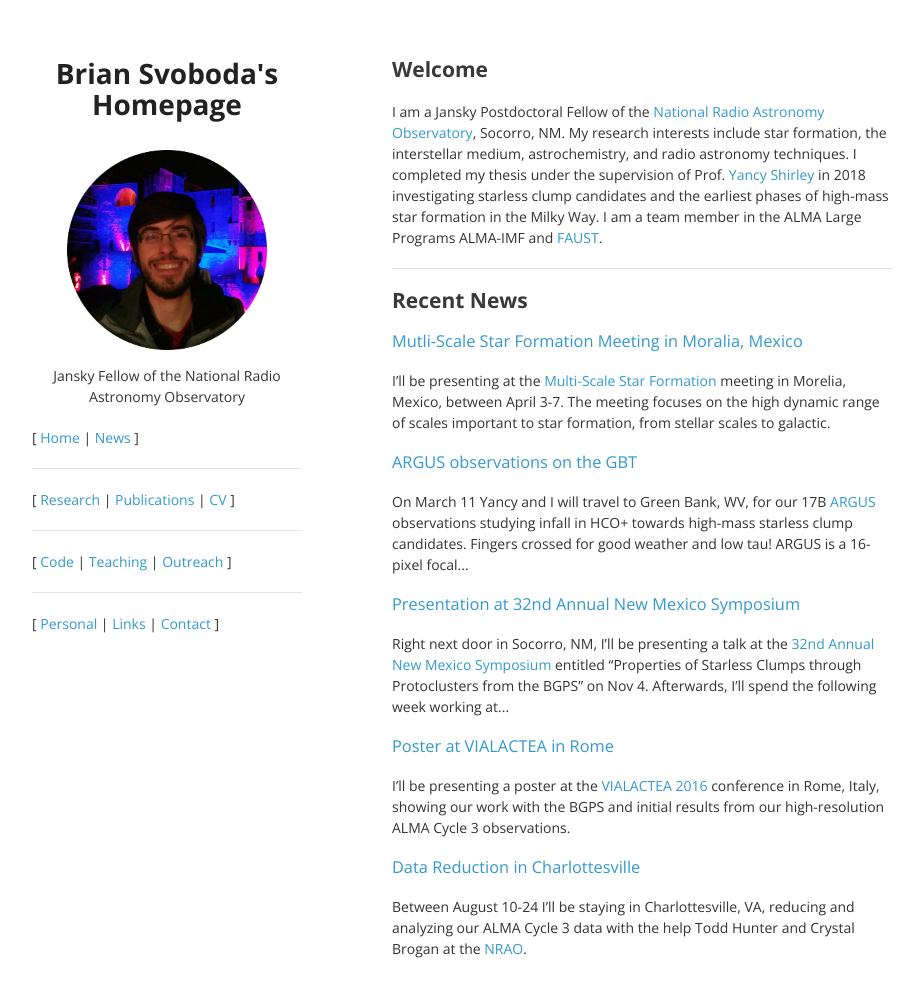
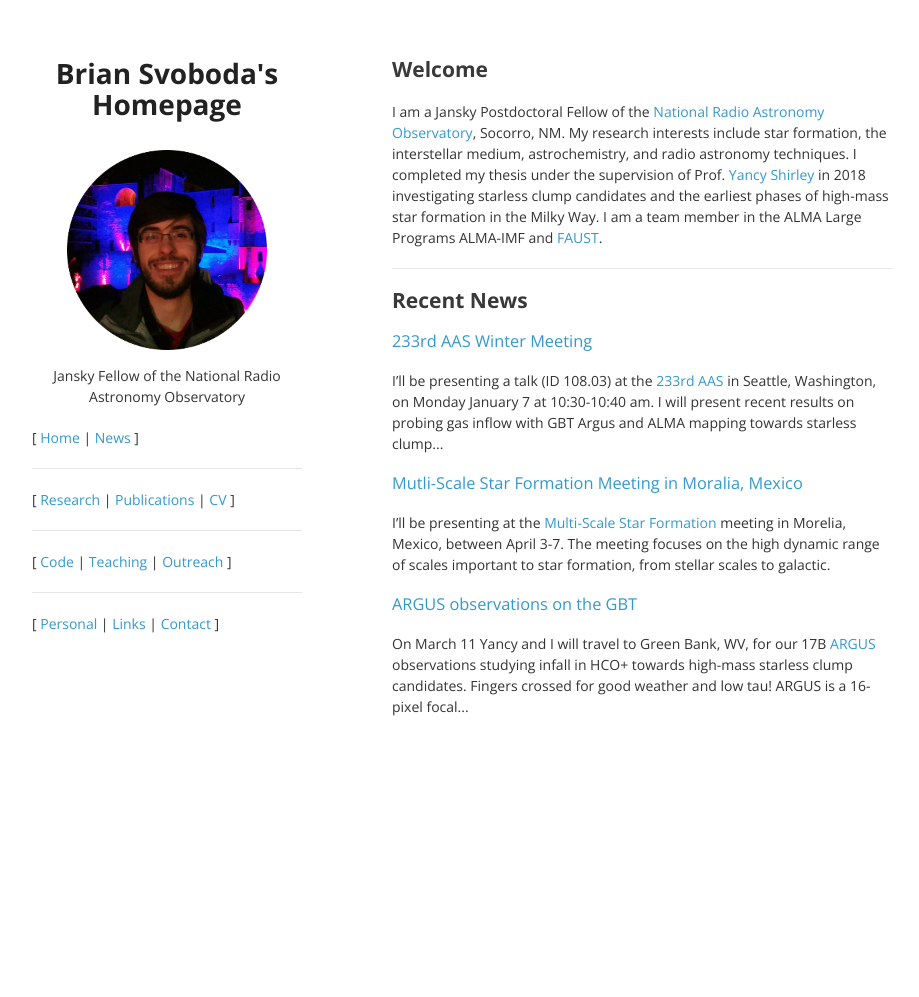
Before and after one commit to autocorr/autocorr.github.io, a Jekyll site: the page built from index.html, in a window 1280 px wide and 1029 px high. Shown: the top 997 px of the window, without its empty margins (178-1097 px from the left). Built offline with Jekyll 4.4.1, drawn with Linux system fonts in a browser that asks for light colours.

Commit message:
add aas note

```diff
--- a/_includes/recent_posts.html
+++ b/_includes/recent_posts.html
@@ -1,6 +1,6 @@
 <div class="posts">
 	<article class="post">
-	{% for post in site.posts limit:5 %}
+	{% for post in site.posts limit:3 %}
 		<h3><a href="{{ post.url }}">{{ post.title }}</a></h3>
 
 		<div class="entry">
--- /dev/null
+++ b/_posts/2019-01-05-aas.markdown
@@ -0,0 +1,6 @@
+---
+layout: page
+title: 233rd AAS Winter Meeting
+---
+
+I'll be presenting a talk (ID 108.03) at the [233rd AAS](https://aas.org/meetings/aas233) in Seattle, Washington, on Monday January 7 at 10:30-10:40 am. I will present recent results on probing gas inflow with GBT Argus and ALMA mapping towards starless clump candidates.
```
